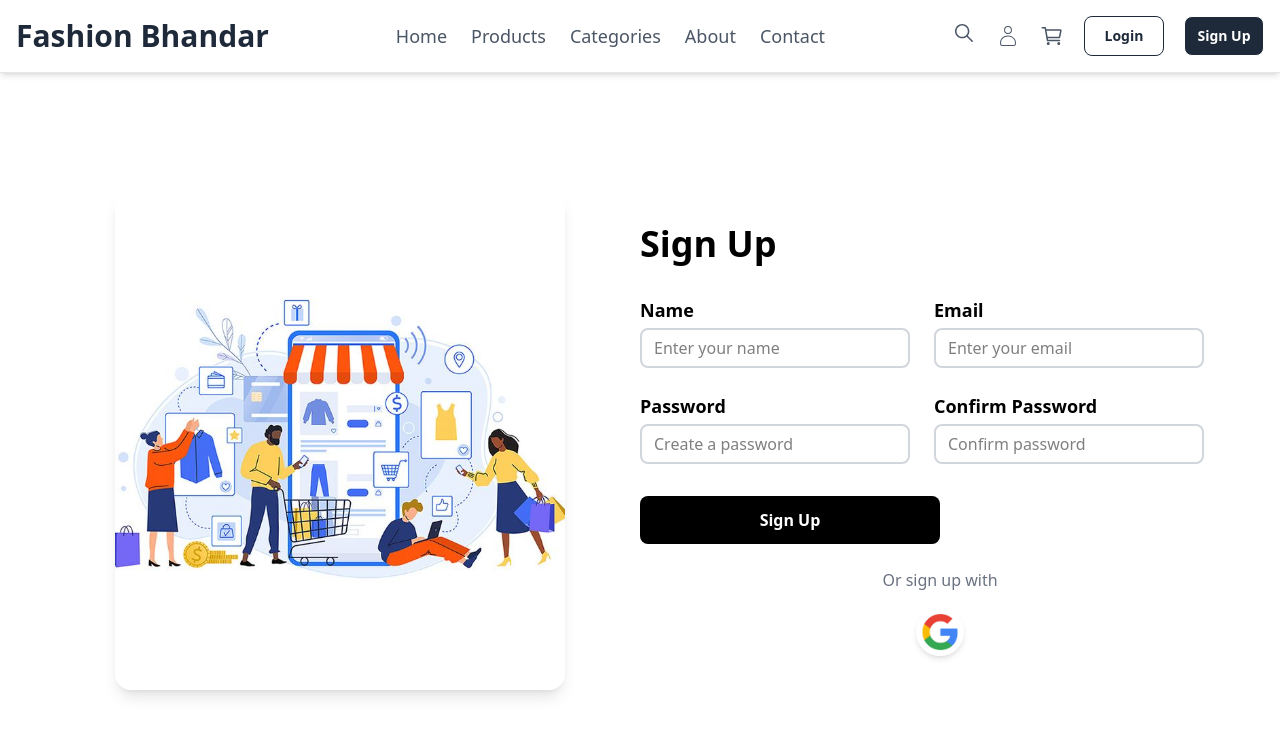
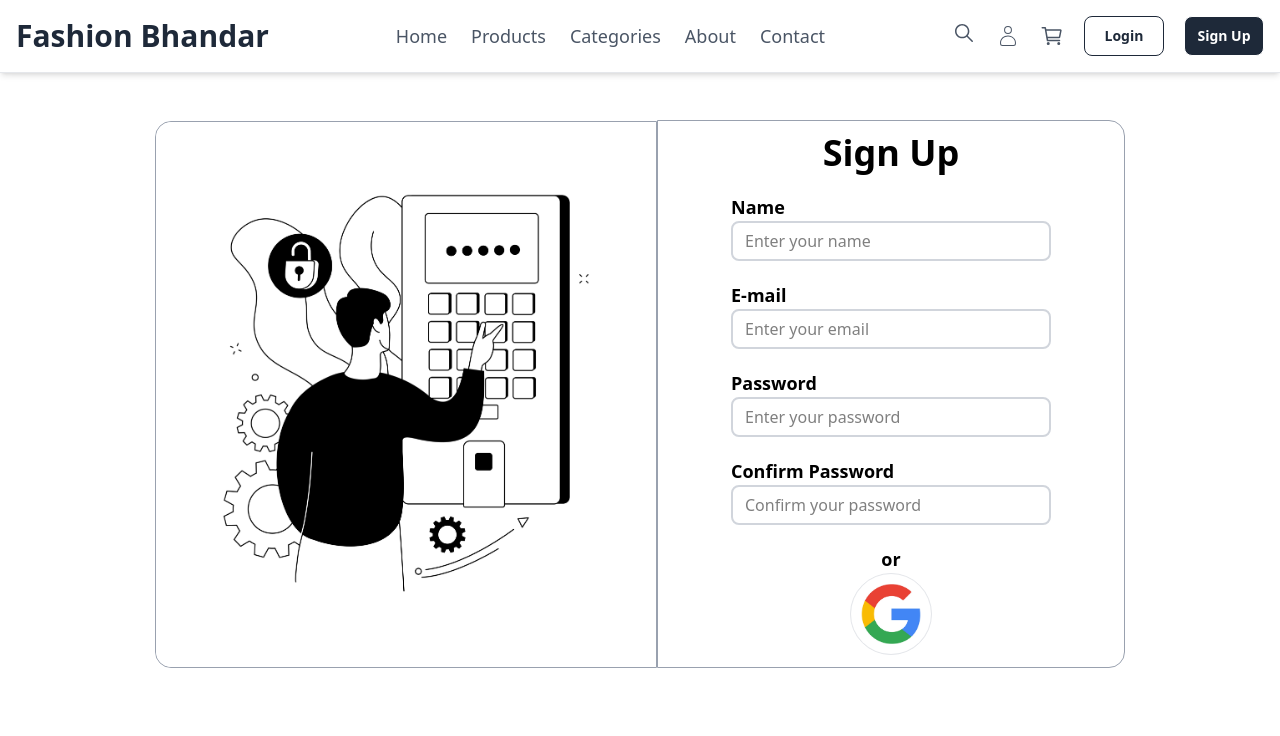
Before and after one commit to crarun9740/E-CommerceWeb, a React (Vite) app: page /signup in a window 1280 px wide. Shown: the top 736 px of the page. Built offline with nearby package versions, Linux system fonts and the light colour scheme.

Commit message:
login page layout enhanced

```diff
--- a/src/Components/Category.jsx
+++ b/src/Components/Category.jsx
@@ -23,7 +23,7 @@ function Category() {
         <div className="bg-gray-200 mt-5 py-6 px-4 md:px-6 lg:px-8">
           <div className="grid grid-cols-2 sm:grid-cols-3 md:grid-cols-4 lg:grid-cols-7 gap-4">
             {categories.map((category, index) => (
-              <Link to={`/categories/${category.name}`} key={index}>
+              <Link to={`/categories/${category.name} `}>
                 <div className="flex justify-center">
                   <div className="flex flex-col items-center cursor-pointer">
                     <div className="border-2 border-gray-400 rounded-xl overflow-hidden">
@@ -49,7 +49,7 @@ function Category() {
         </h2>
 
         <div className="mt-10">
-          <div className="grid grid-cols-2 sm:grid-cols-3 md:grid-cols-4 pl-15 gap-4">
+          <div className="grid grid-cols-2  md:grid-cols-4 pl-15 gap-4 ">
             {Bestseller.map((Bestseller, index) => (
               <Link to={`/categories/${Bestseller.id}`} key={index}>
                 <div className="justify-center">
--- a/src/Components/Loginpage.jsx
+++ b/src/Components/Loginpage.jsx
@@ -1,19 +1,20 @@
-import React from "react";
+import React, { useState } from "react";
 import { FaUser } from "react-icons/fa";
 import { IoIosLock } from "react-icons/io";
 import { Link } from "react-router-dom";
+
 function Loginpage() {
   return (
-    <div className="m-40 rounded-2xl ">
-      <div className="flex justify-between  items-center border-1 rounded-2xl ">
-        <div className="object-contain  ">
+    <div className="m-33 flex justify-center items-center max-h-full">
+      <div className="flex  items-center border-1 rounded-2xl ">
+        <div className="object-contain">
           <img
             src="/assets/login-6.gif"
             alt=""
             className="h-[480px] w-[590px] rounded-2xl"
           />
         </div>
-        <div className="pr-20 ">
+        <div className="w-1/2 p-10">
           <span className="text-4xl font-semibold ">Login</span>
           <div className="flex justify-center gap-2 items-center mt-8 border-1 rounded-2xl pl-2">
             <span>
@@ -37,7 +38,7 @@ function Loginpage() {
               className=" w-90 pl-2 h-10 outline-none"
             />
           </div>
-          <button className="mt-10 border-1 h-10 w-40 rounded-2xl text-xl p-1 bg-black text-white hover:bg-gray-700">
+          <button className="mt-10 border-1 h-10 w-40 rounded-2xl text-xl p-1 bg-black text-white hover:bg-gray-700 cursor-pointer">
             Login
           </button>
 
--- a/src/Components/Product.jsx
+++ b/src/Components/Product.jsx
@@ -108,8 +108,6 @@ function Product() {
             <br />
           </div>
 
-          <div className="flex lg:hidden">adsfasdfsfsf</div>
-
           <div className="flex flex-wrap justify-around items-center gap-10 p-10 ">
             {products.map((products, index) => (
               <Link to={`/product/${products.id}`}>
--- a/src/Components/Signup.jsx
+++ b/src/Components/Signup.jsx
@@ -3,83 +3,75 @@ import { Link } from "react-router-dom";
 
 function Signup() {
   return (
-    <div className="min-h-screen pt-20 px-10 flex flex-wrap justify-center items-center ">
-      <div className="md:w-1/2 w-full flex justify-center mb-10 md:mb-0">
+    <div className="m-25 flex justify-center items-center p-5">
+      <div className="border-1 rounded-bl-2xl rounded-tl-2xl border-gray-400">
         <img
-          src="/assets/signup-2.jpeg"
-          alt="Signup"
-          className="object-cover h-[500px] w-[450px] rounded-2xl shadow-lg"
+          src="/assets/login-2.jpg"
+          alt=""
+          className="object-cover w-[500px] h-[545px] rounded-bl-2xl rounded-tl-2xl border-gray-200"
         />
       </div>
-      <div className="md:w-1/2 w-full max-w-2xl flex flex-col items-center md:items-start">
-        <h2 className="text-4xl font-bold mb-8">Sign Up</h2>
 
-        <div className="flex flex-wrap gap-6 w-full">
-          <div className="flex flex-col w-full md:w-[45%]">
-            <label htmlFor="name" className="font-semibold text-lg mb-1">
+      <div className="flex flex-col justify-center items-center gap-5 md:w-[45%] border-1 rounded-br-2xl rounded-tr-2xl p-3 border-gray-400">
+        <h1 className="text-4xl font-bold">Sign Up</h1>
+        <div className="flex flex-col">
+          <label htmlFor="name" className="font-semibold text-lg">
             Name
           </label>
           <input
             type="text"
             id="name"
             placeholder="Enter your name"
-              className="outline-none h-10 px-3 rounded-lg border-2 border-gray-300"
+            className="outline-none w-80 h-10 px-3 rounded-lg border-2 border-gray-300"
           />
         </div>
-
-          <div className="flex flex-col w-full md:w-[45%]">
-            <label htmlFor="email" className="font-semibold text-lg mb-1">
-              Email
+        <div className="flex flex-col border-gray-200 ">
+          <label htmlFor="email" className="font-semibold text-lg ">
+            E-mail
           </label>
           <input
-              type="email"
+            type="text"
             id="email"
             placeholder="Enter your email"
-              className="outline-none h-10 px-3 rounded-lg border-2 border-gray-300"
+            className="outline-none w-80 h-10 px-3 rounded-lg border-2 border-gray-300"
           />
         </div>
-
-          <div className="flex flex-col w-full md:w-[45%]">
-            <label htmlFor="password" className="font-semibold text-lg mb-1">
+        <div className="flex flex-col">
+          <label htmlFor="password" className="font-semibold text-lg">
             Password
           </label>
           <input
             type="password"
             id="password"
-              placeholder="Create a password"
-              className="outline-none h-10 px-3 rounded-lg border-2 border-gray-300"
+            placeholder="Enter your password"
+            className="outline-none w-80 h-10 px-3 rounded-lg border-2 border-gray-300"
           />
         </div>
-
-          <div className="flex flex-col w-full md:w-[45%]">
-            <label
-              htmlFor="confirmPassword"
-              className="font-semibold text-lg mb-1"
-            >
+        <div className="flex flex-col">
+          <label htmlFor="confirm-password" className="font-semibold text-lg ">
             Confirm Password
           </label>
           <input
             type="password"
-              id="confirmPassword"
-              placeholder="Confirm password"
-              className="outline-none h-10 px-3 rounded-lg border-2 border-gray-300"
+            id="confirm-password"
+            placeholder="Confirm your password"
+            className="outline-none w-80 h-10 px-3 rounded-lg border-2 border-gray-300"
           />
         </div>
-        </div>
-
-        <button className="mt-8 h-12 w-full md:w-[50%] bg-black text-white rounded-lg font-semibold hover:bg-gray-800 transition duration-300">
-          Sign Up
-        </button>
-
-        <div className="flex flex-col items-center mt-6 w-full">
-          <span className="text-gray-500">Or sign up with</span>
-          <Link to="#" className="mt-4">
+        <div className="flex flex-col">
+          <label
+            htmlFor="confirm-password"
+            className="font-semibold text-lg text-center"
+          >
+            or
+          </label>
+          <div className="bg-gray-200 border-1 rounded-b-full rounded-t-full border-gray-200">
             <img
               src="/assets/google-img.jpg"
-              alt="Google sign in"
-              className="w-12 h-12 rounded-full shadow-md hover:scale-105 transition-transform duration-200"
+              alt=""
+              className="w-20 cursor-pointer bg-gray-100 rounded-b-full rounded-t-full"
             />
-          </Link>
+          </div>
         </div>
       </div>
     </div>
```
Lines whose indentation alone changed are shown as unchanged.
